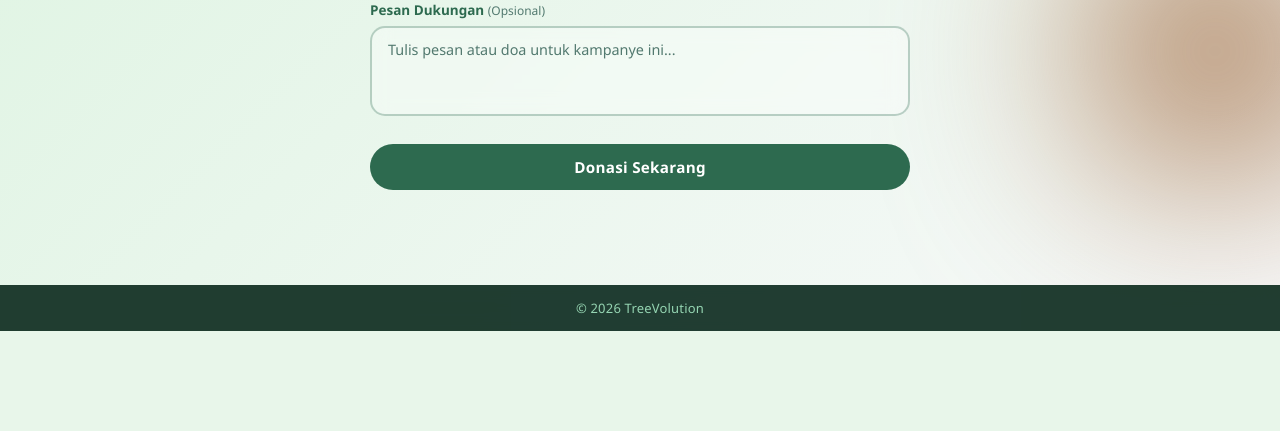
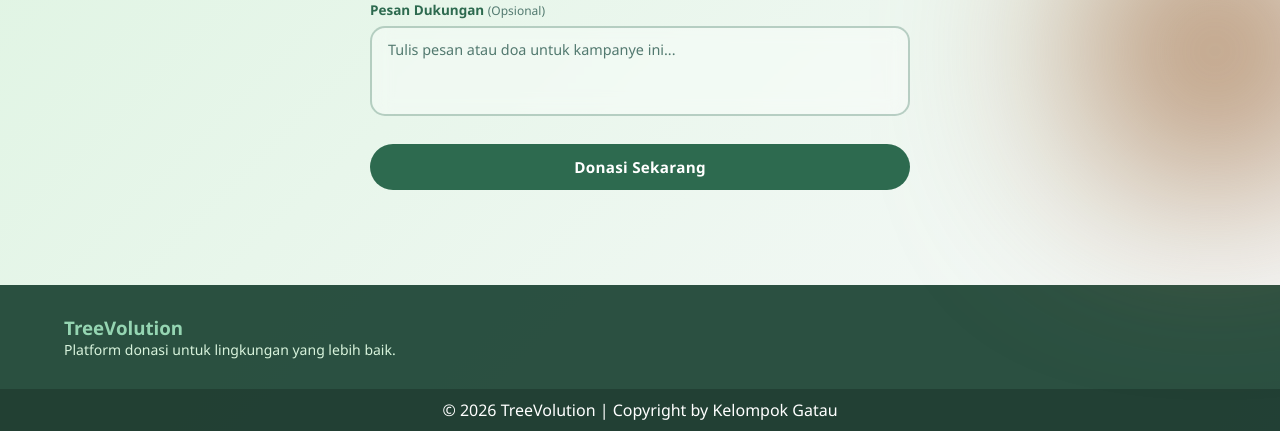
Before and after one commit to Rafael-Andromeda/PRAK-PROGWEB, a PHP site: page /donasi.html in a window 1280 px wide. Shown: the part 684-1115 px from the top of the page. Before the commit the page ends 1015 px from the top, so only its background shows below. Run offline with PHP 8.4, Linux system fonts and the light colour scheme.

Commit message:
dooter donasi

```diff
--- a/details.html
+++ b/details.html
@@ -3,7 +3,7 @@
 <head>
     <meta charset="UTF-8">
     <meta name="viewport" content="width=device-width, initial-scale=1.0">
-    <title>Reboisasi Hutan Jawa Barat</title>
+    <title>details TreeVolution - Crowdfunding Lingkungan</title>
     <link rel="stylesheet" href="details.css">
 </head>
 <body>
--- a/donasi.css
+++ b/donasi.css
@@ -250,18 +250,28 @@ input[type="file"] {
 footer {
   margin-top: 60px;
   background: rgba(27, 67, 50, 0.92);
-  backdrop-filter: blur(10px);
-  -webkit-backdrop-filter: blur(10px);
   color: white;
-  position: relative;
-  z-index: 1;
+}
+
+.footer-content {
+  display: flex;
+  justify-content: space-between;
+  flex-wrap: wrap;
+  padding: 30px 0;
+}
+
+.footer-content h3,
+.footer-content h4 {
+  color: #95D5B2;
+}
+
+.footer-content p {
+  font-size: 14px;
+  color: #D8F3DC;
 }
 
 .copyright {
   text-align: center;
-  padding: 14px;
-  background: rgba(0, 0, 0, 0.25);
-  font-size: 13px;
-  color: #95D5B2;
-  letter-spacing: 0.2px;
+  padding: 10px;
+  background: rgba(0,0,0,0.2);
 }
--- a/donasi.html
+++ b/donasi.html
@@ -3,7 +3,7 @@
 <head>
     <meta charset="UTF-8">
     <meta name="viewport" content="width=device-width, initial-scale=1.0">
-    <title>Donasi - TreeVolution</title>
+    <title>Donasi TreeVolution - Crowdfunding Lingkungan</title>
     <link rel="stylesheet" href="donasi.css">
 </head>
 <body>
@@ -82,8 +82,14 @@
         </div>
 </main>
 <footer>
+    <div class="footer-content container">
+        <div>
+            <h3>TreeVolution</h3>
+            <p>Platform donasi untuk lingkungan yang lebih baik.</p>
+        </div>
+    </div>
     <div class="copyright">
-        <p>© 2026 TreeVolution</p>
+        <p>© 2026 TreeVolution | Copyright by Kelompok Gatau</p>
     </div>
 </footer>
 
--- a/login.html
+++ b/login.html
@@ -2,7 +2,7 @@
 <html lang="id">
 <head>
   <meta charset="UTF-8">
-  <title>Login</title>
+  <title>Login TreeVolution - Crowdfunding Lingkungan</title>
   <link rel="stylesheet" href="login.css">
 </head>
 <body>
@@ -10,7 +10,7 @@
 <header>
   <h1>Treevolution</h1>
   <nav>
-    <a href="index.html">Home</a>
+    <a href="index.html">Beranda</a>
     <a href="#">Login</a>
   </nav>
 </header>
```
